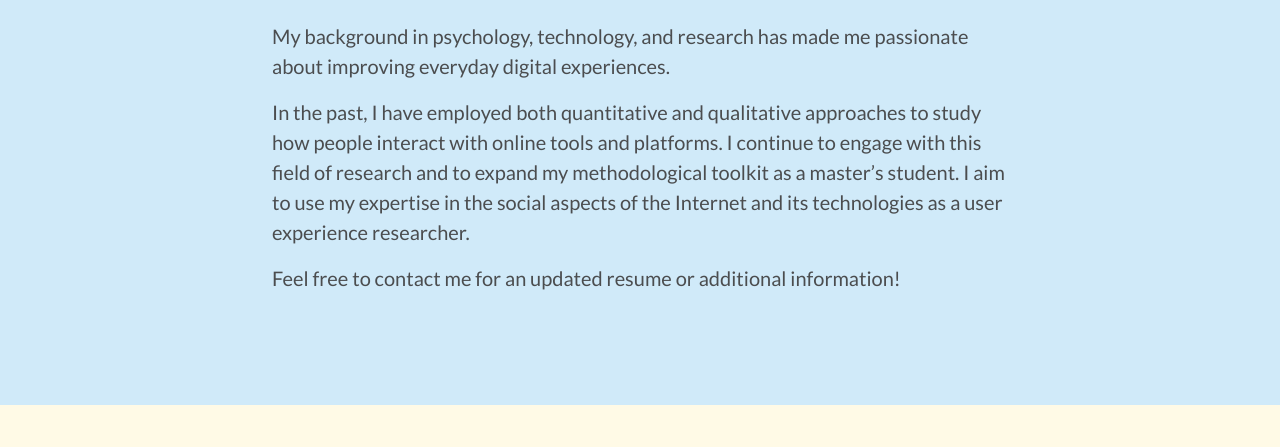
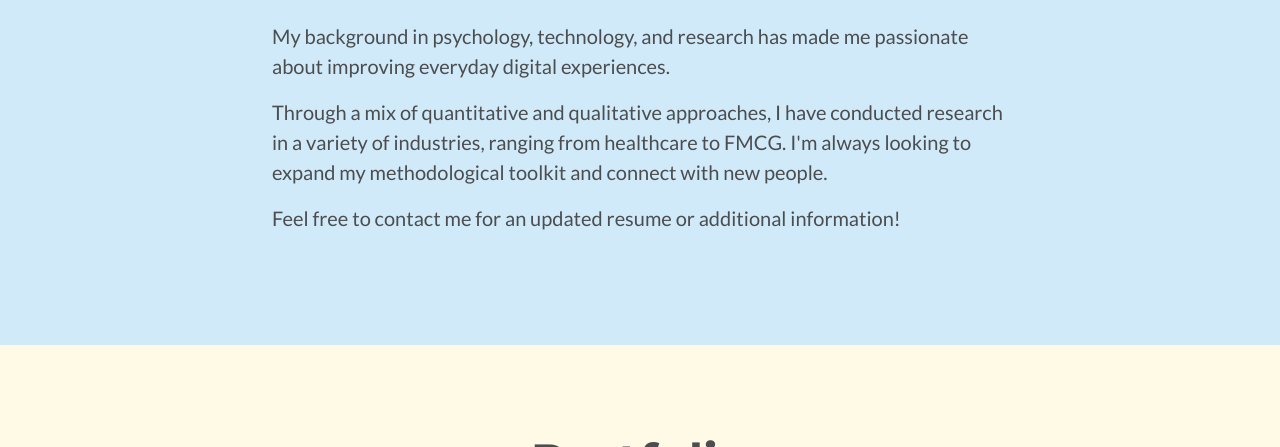
Before and after one commit to tiffanyteng27/tiffanyteng27.github.io, a plain HTML site: page index.html in a window 1280 px wide. Shown: the part 747-1194 px from the top of the page. Drawn offline with nearby package versions, Linux system fonts and the light colour scheme.

Commit message:
updated about me

```diff
--- a/index.html
+++ b/index.html
@@ -71,7 +71,7 @@
                 <div class="row justify-content-center">
                     <div class="col-lg-8 text-center">
                         <p class="lead">My background in psychology, technology, and research has made me passionate about improving everyday digital experiences.</p>
-                        <p class="lead">In the past, I have employed both quantitative and qualitative approaches to study how people interact with online tools and platforms. I continue to engage with this field of research and to expand my methodological toolkit as a master’s student. I aim to use my expertise in the social aspects of the Internet and its technologies as a user experience researcher.</p>
+                        <p class="lead">Through a mix of quantitative and qualitative approaches, I have conducted research in a variety of industries, ranging from healthcare to FMCG. I'm always looking to expand my methodological toolkit and connect with new people.</p>
                         <p class="lead">Feel free to contact me for an updated resume or additional information!</p>
                     </div>
                 </div>
```
